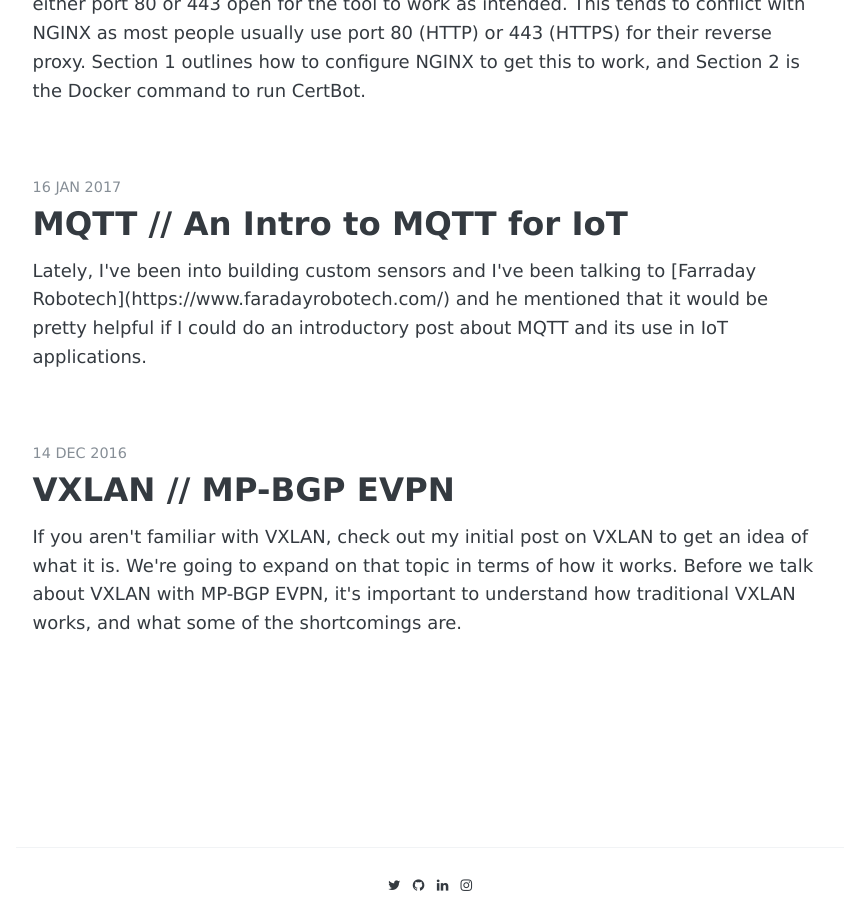
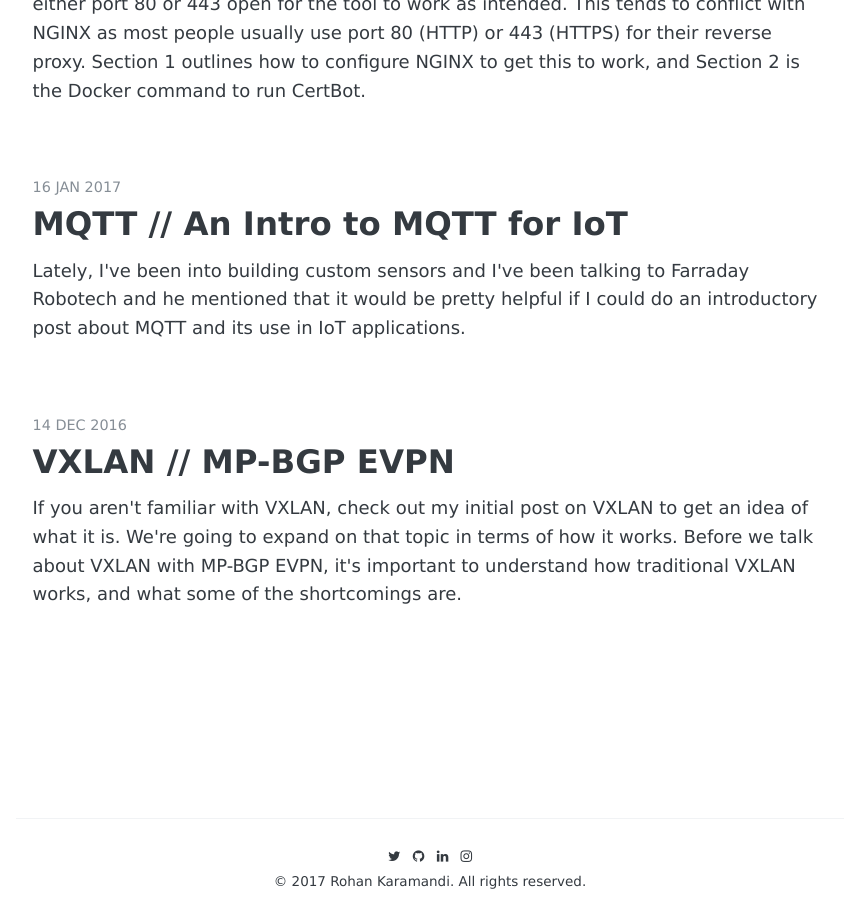
Before and after one commit to rkaramandi/rkaramandi.github.io, a Jekyll site: the page built from index.html, in a window 1280 px wide and 900 px high, scrolled down 1819 px. Shown: the whole window, without its empty margins (210-1057 px from the left). Built offline with Jekyll 4.4.1, drawn with Linux system fonts in a browser that asks for light colours; some web fonts are replaced; the list of posts is cut into pages by our own code; some of the changed lines change nothing that is shown.

Commit message:
remove markdown from yaml

```diff
--- a/_posts/2017-01-16-intro-to-mqtt-for-iot.md
+++ b/_posts/2017-01-16-intro-to-mqtt-for-iot.md
@@ -1,8 +1,8 @@
 ---
 layout: post
 title:  "MQTT // An Intro to MQTT for IoT"
-description: Lately, I've been into building custom sensors and I've been talking to [Farraday Robotech](https://www.faradayrobotech.com/) and he mentioned that it would be pretty helpful if I could do an introductory post about MQTT and its use in IoT applications.
-date:   2017-01-16
+description: Lately, I've been into building custom sensors and I've been talking to Farraday Robotech and he mentioned that it would be pretty helpful if I could do an introductory post about MQTT and its use in IoT applications.
+date: 2017-01-16
 tags: [mqtt, iot, home-automation]
 comments: true
 share: true
```
